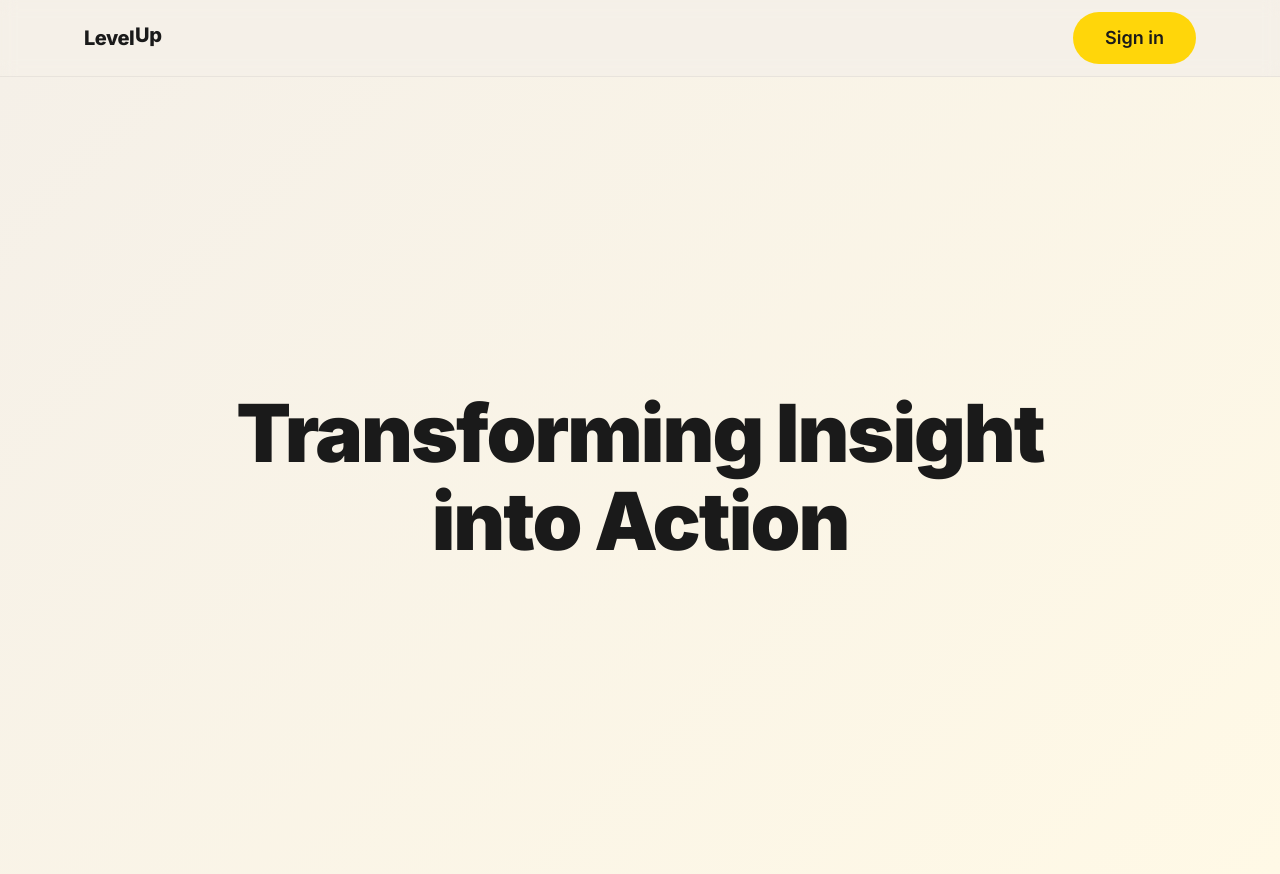
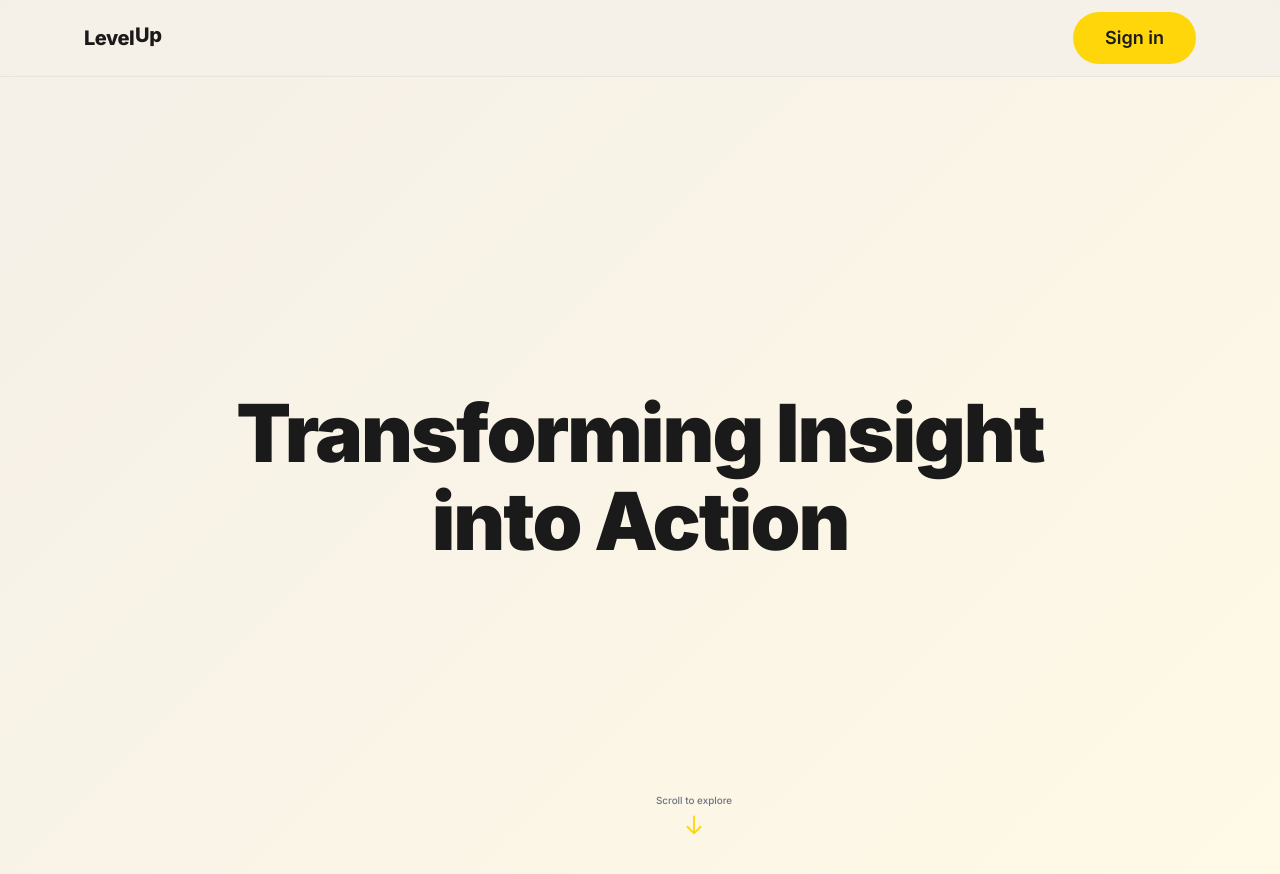
Before and after one commit to Coda1977/Levelup5, a Next.js app: page / in a window 1280 px wide. Shown: the top 874 px of the page. Built offline with nearby package versions, Linux system fonts and the light colour scheme; no server answers.

Commit message:
Add scroll indicator arrow to landing page

```diff
--- a/src/components/ScrollStory.tsx
+++ b/src/components/ScrollStory.tsx
@@ -35,7 +35,7 @@ export default function ScrollStory() {
       {/* Section 1: Transforming Insight into Action */}
       <section
         ref={(el) => { sectionsRef.current[0] = el; }}
-        className="scroll-section"
+        className="scroll-section relative"
       >
         <div className="scroll-content fade-in">
           <h1 className="h1-hero">
@@ -43,6 +43,26 @@ export default function ScrollStory() {
             <br />
             into Action
           </h1>
+        </div>
+
+        {/* Scroll Indicator Arrow */}
+        <div className="absolute bottom-8 left-1/2 -translate-x-1/2 animate-bounce">
+          <div className="flex flex-col items-center gap-2">
+            <span className="text-sm text-text-secondary font-medium">Scroll to explore</span>
+            <svg
+              className="w-8 h-8 text-accent-yellow"
+              fill="none"
+              stroke="currentColor"
+              viewBox="0 0 24 24"
+            >
+              <path
+                strokeLinecap="round"
+                strokeLinejoin="round"
+                strokeWidth={2}
+                d="M19 14l-7 7m0 0l-7-7m7 7V3"
+              />
+            </svg>
+          </div>
         </div>
       </section>
 
```
